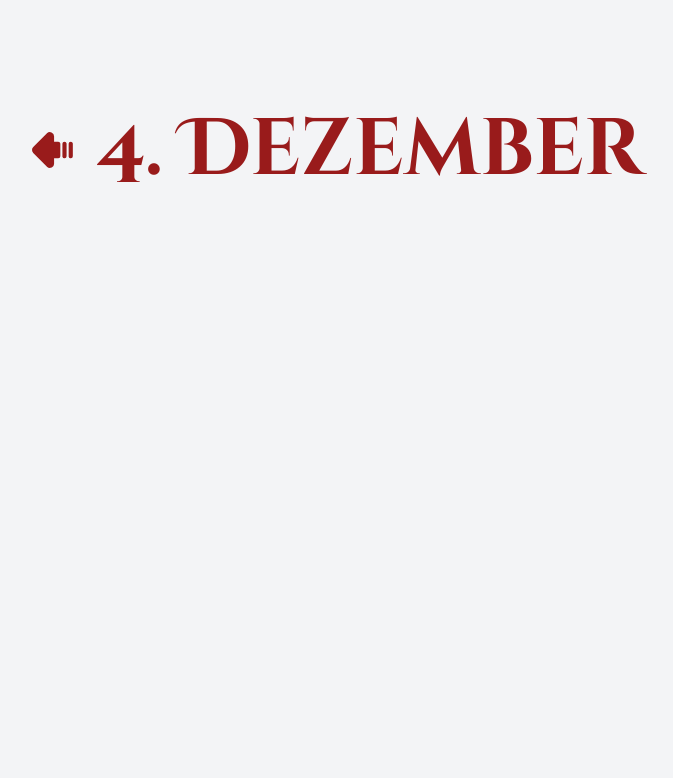
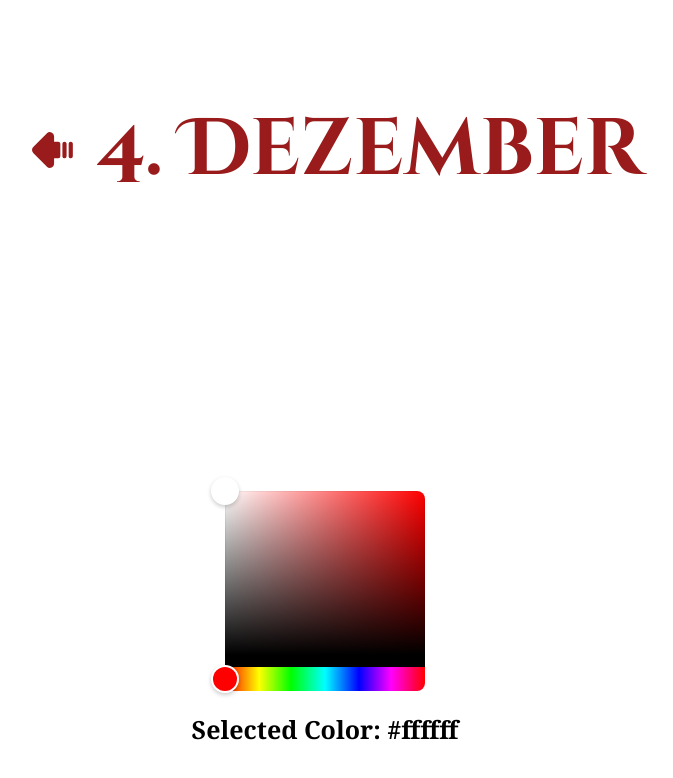
Before and after one commit to sebkasanzew/home, a Next.js app: page /advent/2024/4 in a window 1280 px wide. Shown: the top 778 px of the page, without its empty margins (315-988 px from the left). Built offline with nearby package versions, Linux system fonts and the light colour scheme.

Commit message:
Add CircleColorPicker component and update layout styles

```diff
--- a/package.json
+++ b/package.json
@@ -16,6 +16,7 @@
     "lucide-react": "^0.462.0",
     "next": "15.0.3",
     "react": "19.0.0-rc-66855b96-20241106",
+    "react-colorful": "5.6.1",
     "react-dom": "19.0.0-rc-66855b96-20241106",
     "react-icons": "5.3.0",
     "tailwind-merge": "^2.5.5",
--- /dev/null
+++ b/src/app/advent/2024/4/CircleColorPicker.tsx
@@ -0,0 +1,39 @@
+"use client";
+
+import React, { useState, useEffect } from "react";
+import { HexColorPicker } from "react-colorful";
+
+const CircleColorPicker: React.FC = () => {
+  const [color, setColor] = useState("#ffffff");
+
+  useEffect(() => {
+    document.body.style.backgroundColor = color;
+  }, [color]);
+
+  return (
+    <div className="flex flex-col items-center justify-center min-h-screen">
+      <HexColorPicker
+        color={color}
+        onChange={setColor}
+        style={{ width: "200px", height: "200px" }}
+      />
+      <p
+        className="mt-4 text-xl font-semibold"
+        style={{ color: getContrastColor(color) }}
+      >
+        Selected Color: {color}
+      </p>
+    </div>
+  );
+};
+
+// Helper function to determine text color based on background
+function getContrastColor(hexColor: string): string {
+  const r = parseInt(hexColor.slice(1, 3), 16);
+  const g = parseInt(hexColor.slice(3, 5), 16);
+  const b = parseInt(hexColor.slice(5, 7), 16);
+  const yiq = (r * 299 + g * 587 + b * 114) / 1000;
+  return yiq >= 128 ? "#000000" : "#ffffff";
+}
+
+export default CircleColorPicker;
--- a/src/app/advent/2024/4/page.tsx
+++ b/src/app/advent/2024/4/page.tsx
@@ -1,7 +1,9 @@
+import CircleColorPicker from "./CircleColorPicker";
+
 export const metadata = {
   title: "4. Dezember",
 };
 
 export default function Day4() {
-  return null;
+  return <CircleColorPicker />;
 }
--- a/src/app/advent/2024/components/Container.tsx
+++ b/src/app/advent/2024/components/Container.tsx
@@ -25,7 +25,7 @@ export default function Container(props: Props) {
   }
 
   return (
-    <div className="min-h-screen w-full px-4 bg-gray-100 py-8">
+    <div className="min-h-screen w-full px-4 py-8">
       <div className="mx-auto max-w-3xl">{children}</div>
     </div>
   );
--- a/src/app/layout.tsx
+++ b/src/app/layout.tsx
@@ -7,7 +7,7 @@ export default function RootLayout(props: Props) {
 
   return (
     <html lang="de">
-      <body>{children}</body>
+      <body style={{ backgroundColor: "rgb(243 244 246)" }}>{children}</body>
     </html>
   );
 }
```
Also changed, not shown: 1 other file (tests, documents, lock files or other folders).
